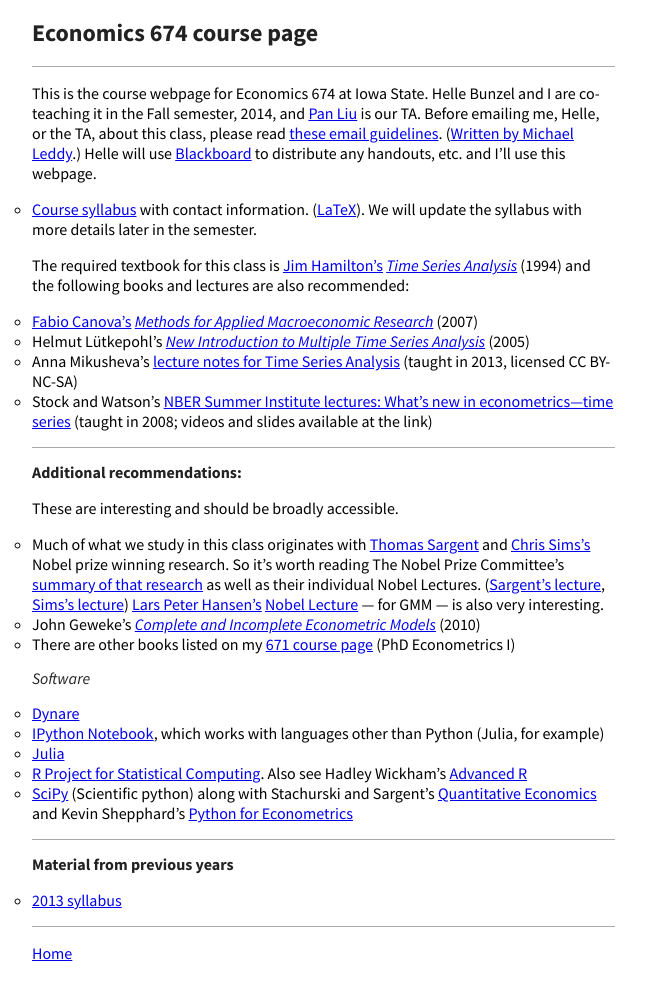
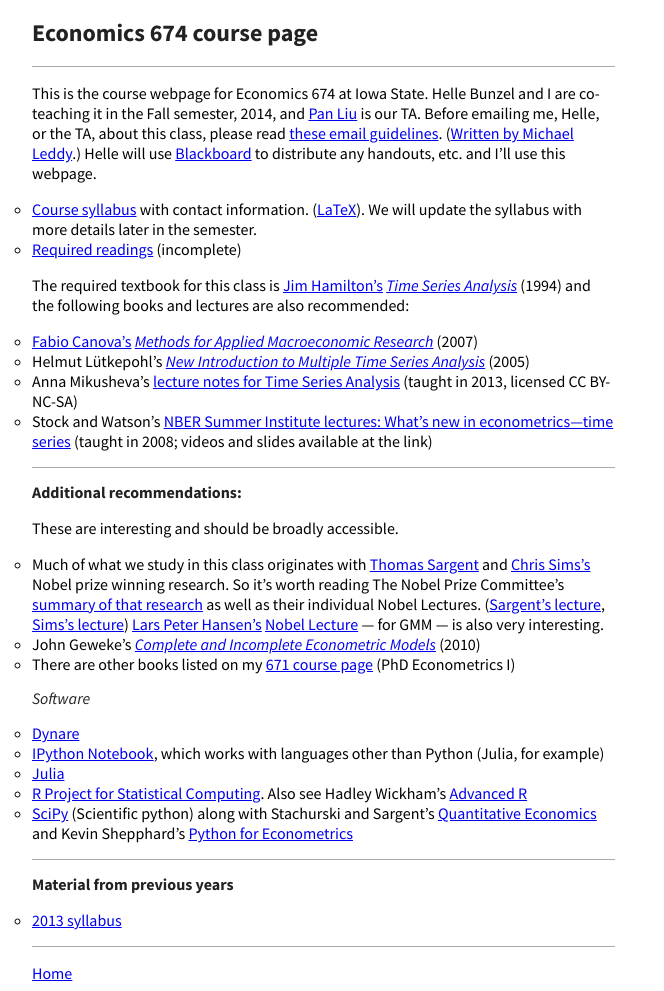
Before and after one commit to mmkuang/grayclhn.github.io, a Jekyll site: the page built from 674/index.md, in a window 1280 px wide. Shown: the whole page, without its empty margins (0-664 px from the left). Built offline with Jekyll 4.4.1, drawn with Linux system fonts in a browser that asks for light colours; Markdown is read by kramdown in place of the engine named in the settings.

Commit message:
Add required readings for 674

```diff
--- a/674/index.md
+++ b/674/index.md
@@ -17,6 +17,7 @@ I'll use this webpage.
 * [Course syllabus](syllabus-2014.pdf) with contact information.
   ([LaTeX](syllabus-2014.tex)). We will update the syllabus with more
   details later in the semester.
+* [Required readings](reading-2014.zip) (incomplete)
 
 The required textbook for this class is [Jim
 Hamilton’s](http://econweb.ucsd.edu/~jhamilton/) *[Time Series
```
Also changed, not shown: 1 other file.
